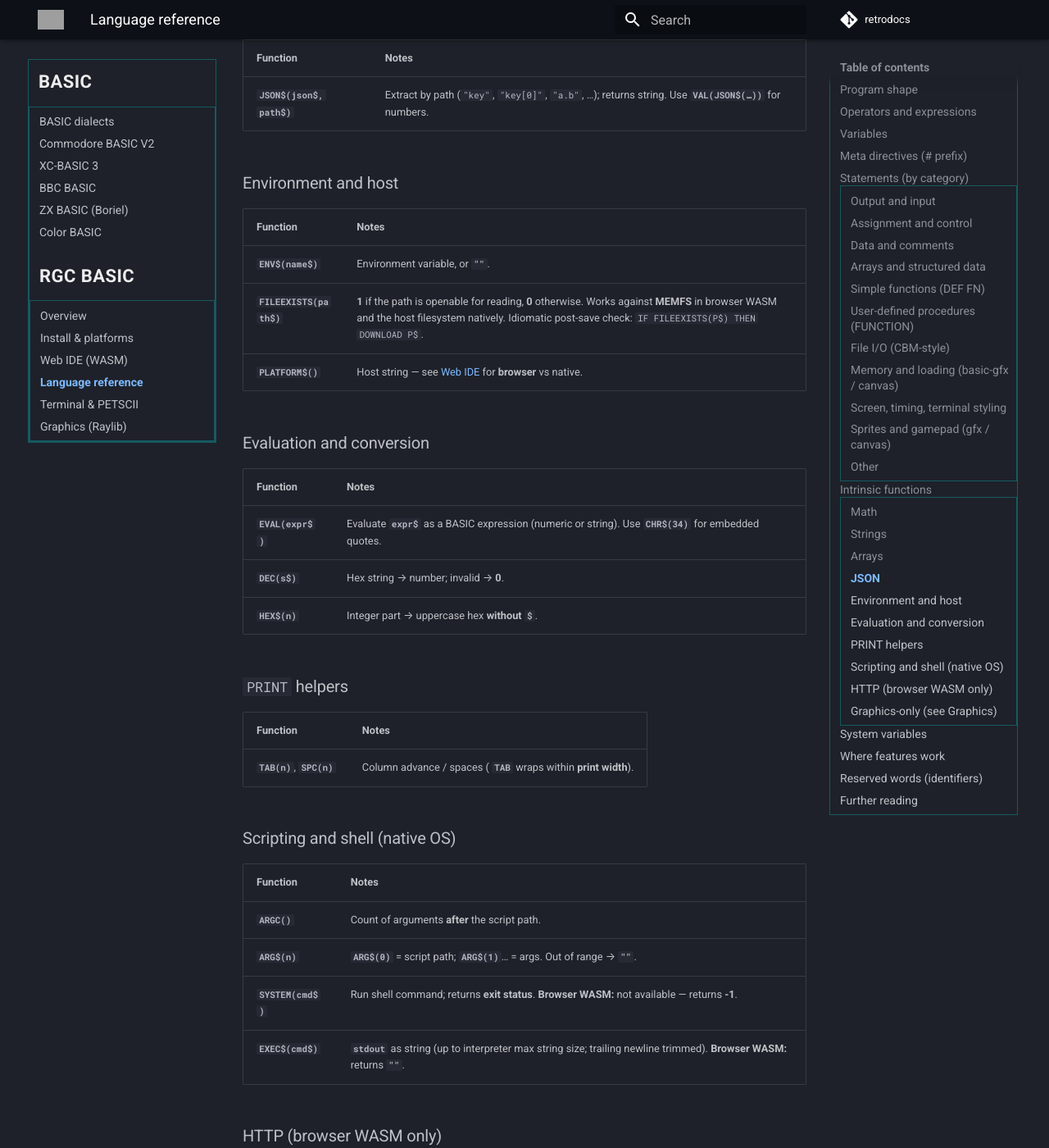
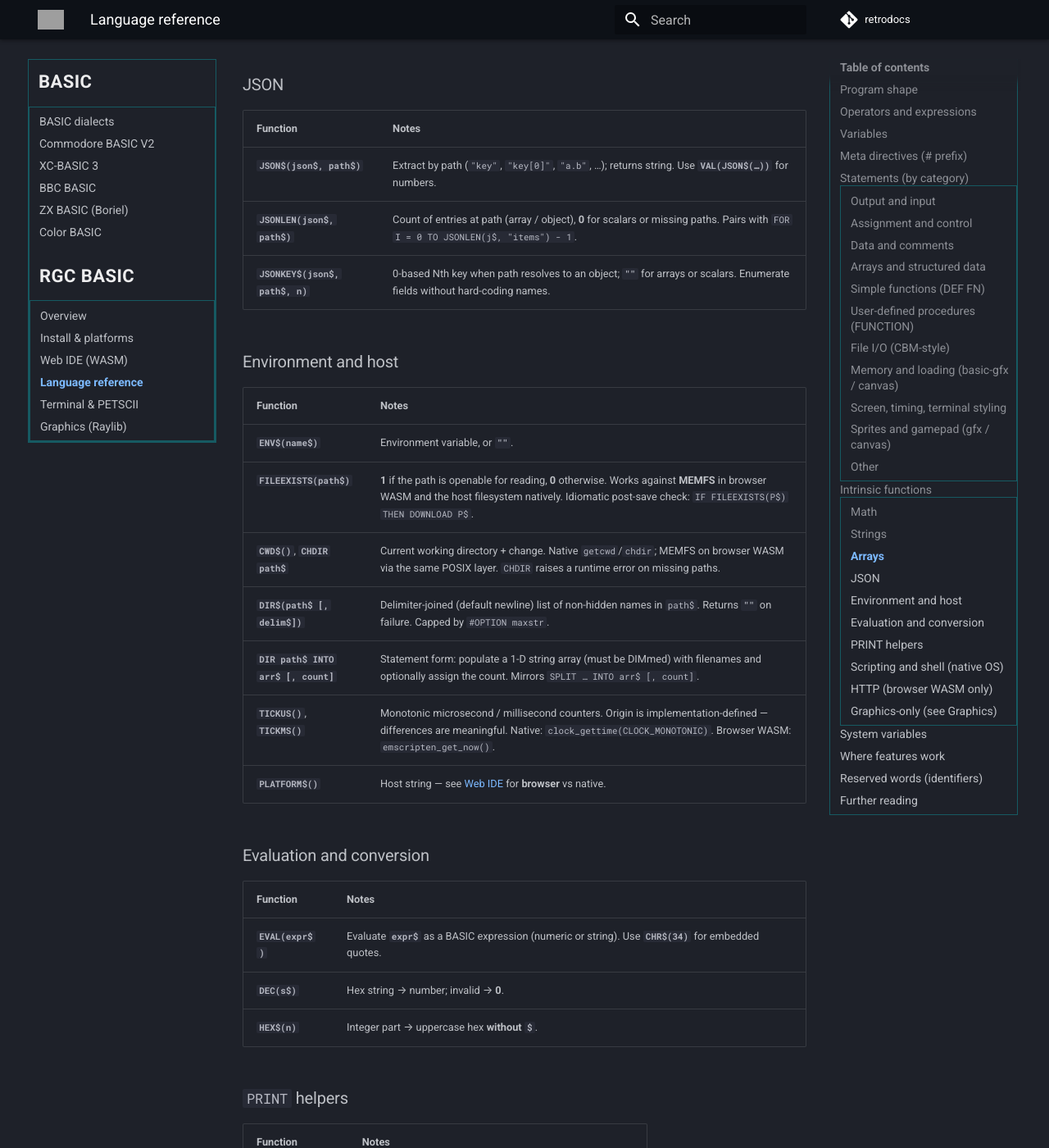
Before and after one commit to omiq/retrodocs, an MkDocs documentation site: the page built from docs/basic/rgc-basic/language.md, in a window 1280 px wide and 1400 px high, scrolled down 9286 px. Shown: the whole window at 82% size. Built offline with MkDocs 1.6.1 and Material for MkDocs 9.7.7, drawn with Linux system fonts in a browser that asks for light colours; comment, search, counter and statistics services are not loaded; some of the changed text lies outside the part shown; grey boxes are pictures that could not be loaded.

Commit message:
rgc-basic: document 1.10.0 utility batch
Add rows for TICKUS/TICKMS, CWD$/CHDIR, DIR$/DIR INTO, JSONLEN/
JSONKEY$, and FOREACH var IN arr. Five new entries across the
Statements, JSON, Environment/host, and Control sections.

```diff
--- a/docs/basic/rgc-basic/language.md
+++ b/docs/basic/rgc-basic/language.md
@@ -85,6 +85,7 @@
 | **`WHILE` … `WEND`** | Pre-test loop. |
 | **`DO` … `LOOP`** | Infinite until **`EXIT`**; or **`LOOP UNTIL expr`**. **`EXIT`** exits the **innermost** **`DO`**. |
 | **`FOR` … `NEXT`** | Numeric **`FOR`** with optional **`STEP`** (positive or negative). |
+| **`FOREACH var IN arr[()]` … `NEXT var`** | Iterate each element of a 1-D array (numeric or string). `NEXT var` advances; `EXIT` pops the innermost FOR/FOREACH. Empty arrays run zero iterations. |
 | **`GOTO`** | Target is a line number or **label**. |
 | **`GOSUB` / `RETURN`** | Subroutine stack; target line or label. |
 | **`ON expr GOTO` / `ON expr GOSUB`** | Multi-way branch (e.g. **`ON N GOTO 100,200,300`**). |
@@ -220,6 +221,8 @@
 | Function | Notes |
 |----------|--------|
 | **`JSON$(json$, path$)`** | Extract by path (`"key"`, `"key[0]"`, `"a.b"`, …); returns string. Use **`VAL(JSON$(…))`** for numbers. |
+| **`JSONLEN(json$, path$)`** | Count of entries at path (array / object), **0** for scalars or missing paths. Pairs with `FOR I = 0 TO JSONLEN(j$, "items") - 1`. |
+| **`JSONKEY$(json$, path$, n)`** | 0-based Nth key when path resolves to an object; **`""`** for arrays or scalars. Enumerate fields without hard-coding names. |
 
 ### Environment and host
 
@@ -227,6 +230,10 @@
 |----------|--------|
 | **`ENV$(name$)`** | Environment variable, or **`""`**. |
 | **`FILEEXISTS(path$)`** | **1** if the path is openable for reading, **0** otherwise. Works against **MEMFS** in browser WASM and the host filesystem natively. Idiomatic post-save check: `IF FILEEXISTS(P$) THEN DOWNLOAD P$`. |
+| **`CWD$()`**, **`CHDIR path$`** | Current working directory + change. Native `getcwd`/`chdir`; MEMFS on browser WASM via the same POSIX layer. `CHDIR` raises a runtime error on missing paths. |
+| **`DIR$(path$ [, delim$])`** | Delimiter-joined (default newline) list of non-hidden names in `path$`. Returns **`""`** on failure. Capped by `#OPTION maxstr`. |
+| **`DIR path$ INTO arr$ [, count]`** | Statement form: populate a 1-D string array (must be DIMmed) with filenames and optionally assign the count. Mirrors `SPLIT … INTO arr$ [, count]`. |
+| **`TICKUS()`**, **`TICKMS()`** | Monotonic microsecond / millisecond counters. Origin is implementation-defined — differences are meaningful. Native: `clock_gettime(CLOCK_MONOTONIC)`. Browser WASM: `emscripten_get_now()`. |
 | **`PLATFORM$()`** | Host string — see [Web IDE](web-ide.md#platform-and-capabilities) for **browser** vs native. |
 
 ### Evaluation and conversion
```
